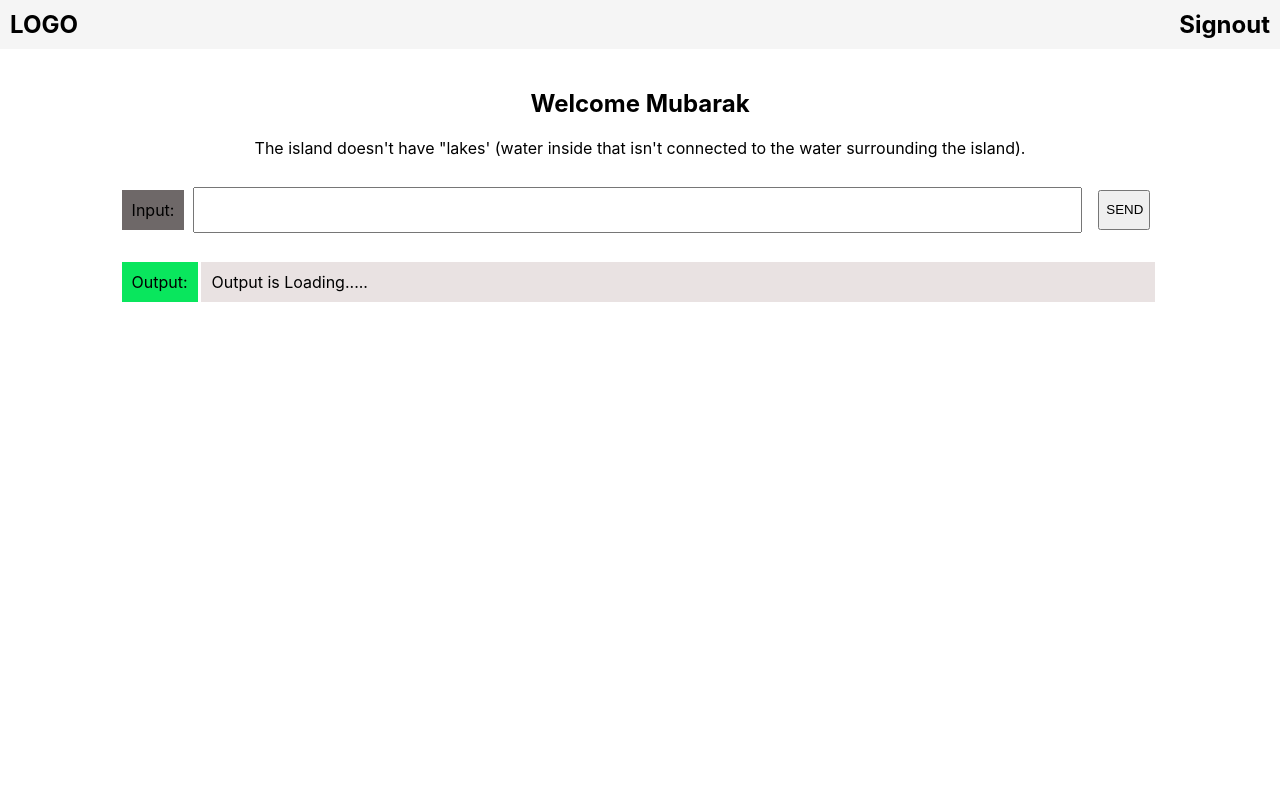
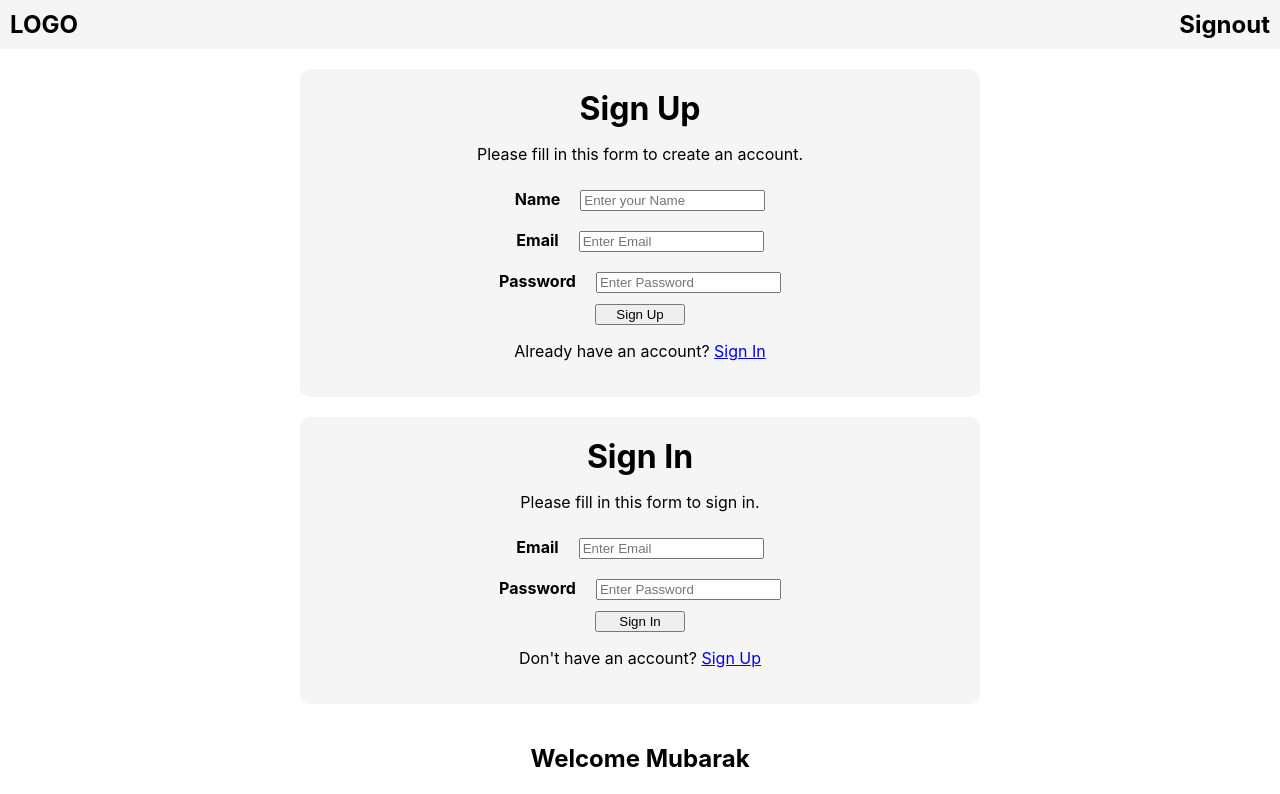
Before and after one commit to Mubarak1A/SwiftChat, a React (Create React App) app in the folder chatbot/: page / in a window 1280 px wide. Shown: the top 794 px of the page. Built offline with nearby package versions, Linux system fonts and the light colour scheme.

Commit message:
create signup and signin components

```diff
--- a/chatbot/src/App.js
+++ b/chatbot/src/App.js
@@ -1,6 +1,8 @@
 import React from 'react';
 //import ReactDOM from 'react-dom/client';
 import Navbar from './components/navbar/navbar';
+import Signup from './components/signup/signup';
+import Signin from './components/signin/signin';
 import LandingPage from './components/landing_page/landing_page';
 import Input from './components/input/input';
 import Output from './components/output/output'
@@ -10,8 +12,8 @@ const App = () => {
   return (
     <div>
       <Navbar />
-      <signup />
-      <signin />
+      <Signup />
+      <Signin />
       <LandingPage />
       <Input />
       <Output />
--- a/chatbot/src/components/input/input.css
+++ b/chatbot/src/components/input/input.css
@@ -18,7 +18,7 @@
     padding: 10px;
 }
 
-button{
+#send-button{
     width: 5%;
     height: 40px;
     margin: auto;
--- a/chatbot/src/components/input/input.js
+++ b/chatbot/src/components/input/input.js
@@ -7,7 +7,7 @@ const Input = () => {
             <div className='input'>
                 <p>Input:</p>
                 <input type='text' className='text-box'/>
-                <button>SEND</button>
+                <button id='send-button'>SEND</button>
             </div>
         </div>
     );
--- /dev/null
+++ b/chatbot/src/components/signin/signin.css
@@ -0,0 +1,24 @@
+.signin{
+    width: 50%;
+    height: 70%;
+    margin: auto;
+    margin-top: 20px;
+    background-color: whitesmoke;
+    border-radius: 10px;
+    padding: 20px;
+}
+
+.container{
+    width: 70%;
+    margin: auto;
+    text-align: center;
+}
+
+input, label{
+    margin: 10px;
+}
+
+button{
+    width: 20%;
+    margin: auto;
+}
--- /dev/null
+++ b/chatbot/src/components/signin/signin.js
@@ -0,0 +1,29 @@
+import React from'react';
+import './signin.css'
+
+const Signin = () => {
+    return(
+        <div className='signin'>
+            <form class="modal-content" action="#">
+                <div class="container">
+                    <h1>Sign In</h1>
+                    <p>Please fill in this form to sign in.</p>
+
+                    <label for="email"><b>Email</b></label>
+                    <input type="text" placeholder="Enter Email" name="email" required />
+                    <br />
+
+                    <label for="psw"><b>Password</b></label>
+                    <input type="password" placeholder="Enter Password" name="psw" required />
+                    <br />
+
+                    <button type="submit">Sign In</button>
+                    <p>Don't have an account? <a href='#'>Sign Up</a></p>
+                </div>
+            </form>
+        </div>
+    );
+}
+
+
+export default Signin;
--- /dev/null
+++ b/chatbot/src/components/signup/signup.css
@@ -0,0 +1,24 @@
+.signup{
+    width: 50%;
+    height: 70%;
+    margin: auto;
+    margin-top: 20px;
+    background-color: whitesmoke;
+    border-radius: 10px;
+    padding: 20px;
+}
+
+.container{
+    width: 70%;
+    margin: auto;
+    text-align: center;
+}
+
+input, label{
+    margin: 10px;
+}
+
+button{
+    width: 20%;
+    margin: auto;
+}
--- /dev/null
+++ b/chatbot/src/components/signup/signup.js
@@ -0,0 +1,32 @@
+import React from'react';
+import './signup.css'
+
+const Signup = () => {
+    return(
+        <div className='signup'>
+            <form class="modal-content" action="#">
+                <div class="container">
+                    <h1>Sign Up</h1>
+                    <p>Please fill in this form to create an account.</p>
+                    <label for="name"><b>Name</b></label>
+                    <input type="text" placeholder="Enter your Name" name="name" required />
+                    <br />
+
+                    <label for="email"><b>Email</b></label>
+                    <input type="text" placeholder="Enter Email" name="email" required />
+                    <br />
+
+                    <label for="psw"><b>Password</b></label>
+                    <input type="password" placeholder="Enter Password" name="psw" required />
+                    <br />
+
+                    <button type="submit">Sign Up</button>
+                    <p>Already have an account? <a href='#'>Sign In</a></p>
+                </div>
+            </form>
+        </div>
+    );
+}
+
+
+export default Signup;
```
